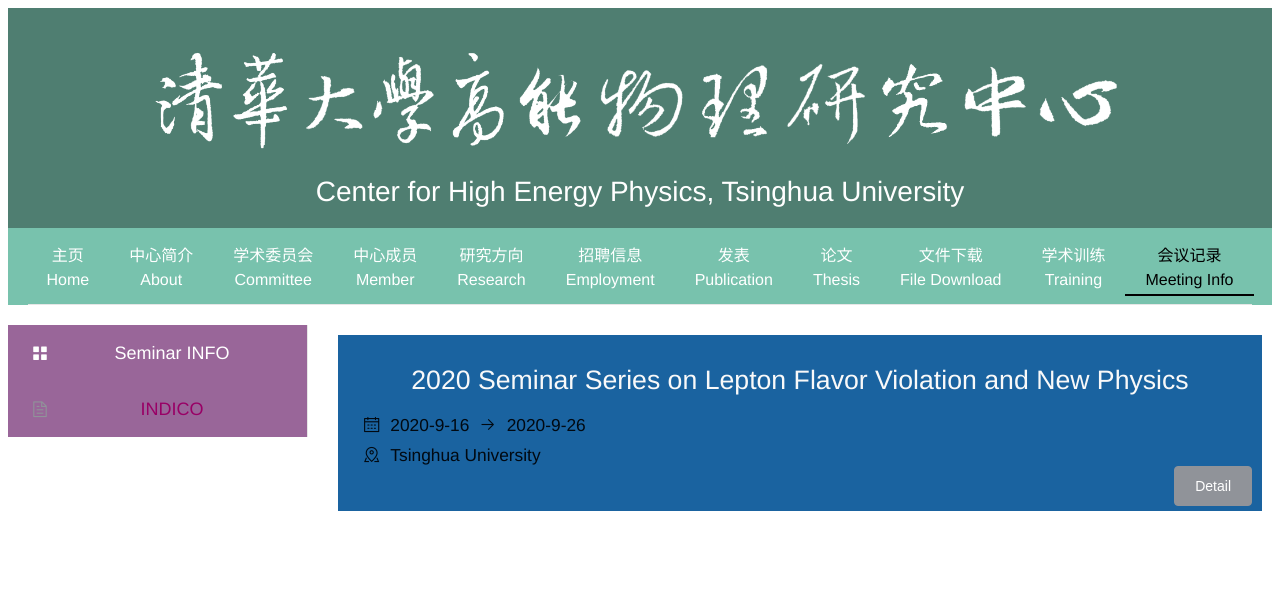
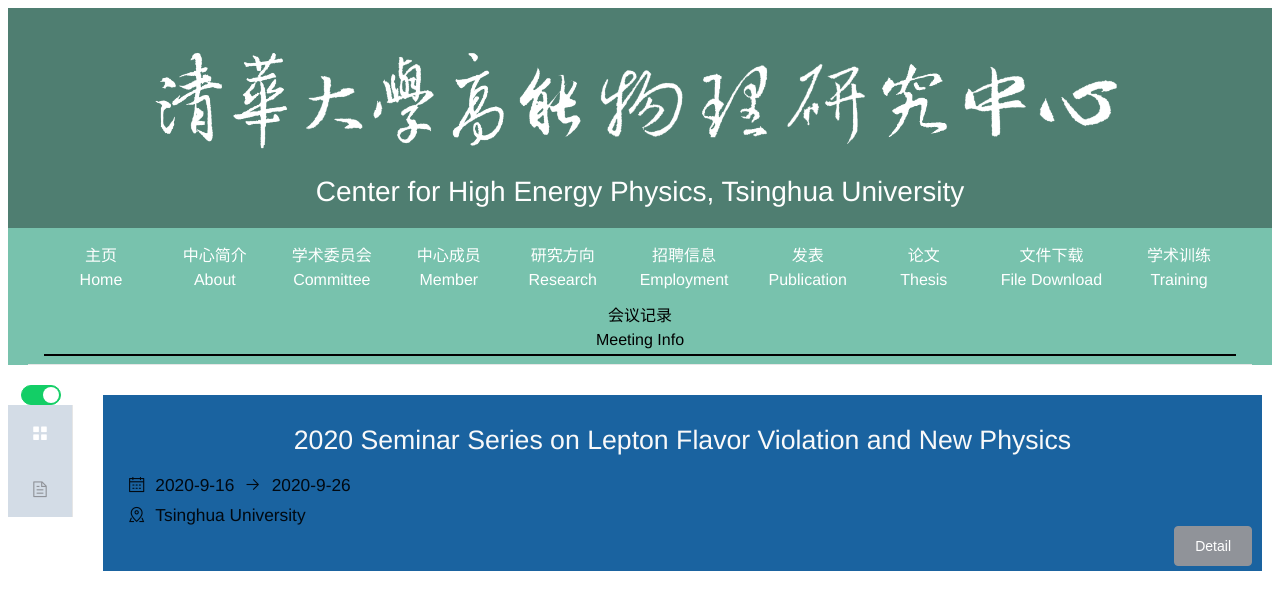
Before and after one commit to greatofdream/simpleIndico, a Vue app: page /#/ in a window 1280 px wide. Shown: the top 610 px of the page. Built offline with nearby package versions, Linux system fonts and the light colour scheme; no server answers.

Commit message:
fix the style

```diff
--- a/src/components/HomePage.vue
+++ b/src/components/HomePage.vue
@@ -56,7 +56,7 @@
 </script>
 <style scoped>
 .containerbody{
-  height: 1000px;
+  /*height: 1000px;*/
   background-color: #fff;
 }
 .navbutton{
@@ -79,5 +79,6 @@
   justify-content: center;
   list-style: none;
   padding: 0.5rem 1rem;
+  flex-wrap: wrap;
 }
 </style>
--- a/src/components/meeting/Meetdetail.vue
+++ b/src/components/meeting/Meetdetail.vue
@@ -1,6 +1,6 @@
 <template>
     <el-container class="containerbody">
-      <el-aside >
+      <el-aside width="auto">
       <Meeting></Meeting>
       </el-aside>
       <el-main>
--- a/src/components/meeting/Meeting.vue
+++ b/src/components/meeting/Meeting.vue
@@ -1,10 +1,16 @@
 <template>
   <div class="meeting">
+	<el-switch
+  v-model="isCollapse"
+  active-color="#13ce66"
+  inactive-color="#ff4949">
+</el-switch>
       <el-menu
+	:collapse="isCollapse"
           default-active="1"
           mode="vertical"
           class="aside-menu"
-          background-color="#996699"
+          background-color="#d3dce6"
           text-color="#990066"
           active-text-color="#ffffff">
           <el-menu-item index="1">
@@ -28,7 +34,7 @@
   name: 'Meeting',
   data: function() {
     return {
-
+      isCollapse: true
     }
   },
   methods: {
@@ -41,7 +47,7 @@
 </script>
 <style scoped>
 .meeting{
-  height: 1000px;
+  /*height: 1000px;*/
   margin-top: 20px;
   font-size: 12pt;
 }
--- a/src/components/meeting/Meetlist.vue
+++ b/src/components/meeting/Meetlist.vue
@@ -1,6 +1,6 @@
 <template>
   <el-container class="containerbody">
-      <el-aside>
+      <el-aside width="auto">
       <Meeting></Meeting>
       </el-aside>
       <el-main>
--- a/src/components/meeting/Speach.vue
+++ b/src/components/meeting/Speach.vue
@@ -1,6 +1,6 @@
 <template>
   <div class="banner">
-  <div class="portrait">
+  <div v-if="poster!=''" class="portrait">
     <a :href="poster" target="_blank">
     <img :src="speakerImage">
     </a>
@@ -89,7 +89,6 @@
 }
 .abstract{
   margin-left: 10px;
-  margin-top: 20px;
 }
 img{
   height: 300px;
@@ -101,9 +100,11 @@
   margin-top: 10px;
   margin-bottom: 10px;
   text-align: center;
+
 }
 .fixspace{
-  margin-top: 10px;
+  /*margin-top: 10px;*/
+  margin-bottom:10px;
   padding-left: 5px;
   padding-right: 5px;
   font-size: 13pt;
@@ -116,6 +117,9 @@
   font-size: 13pt;
   font-weight: normal;
   color: #fff;
+  max-height: 110px;
+  overflow: hidden;
+  text-overflow: ellipsis;
 }
 .download{
   text-align: left;
@@ -123,6 +127,8 @@
 .meetinfo{
   text-align: left;
   margin-left: 20px;
+  max-height: 30px;
+  overflow: hidden;
 }
 .content{
   flex-grow: 1;
```
